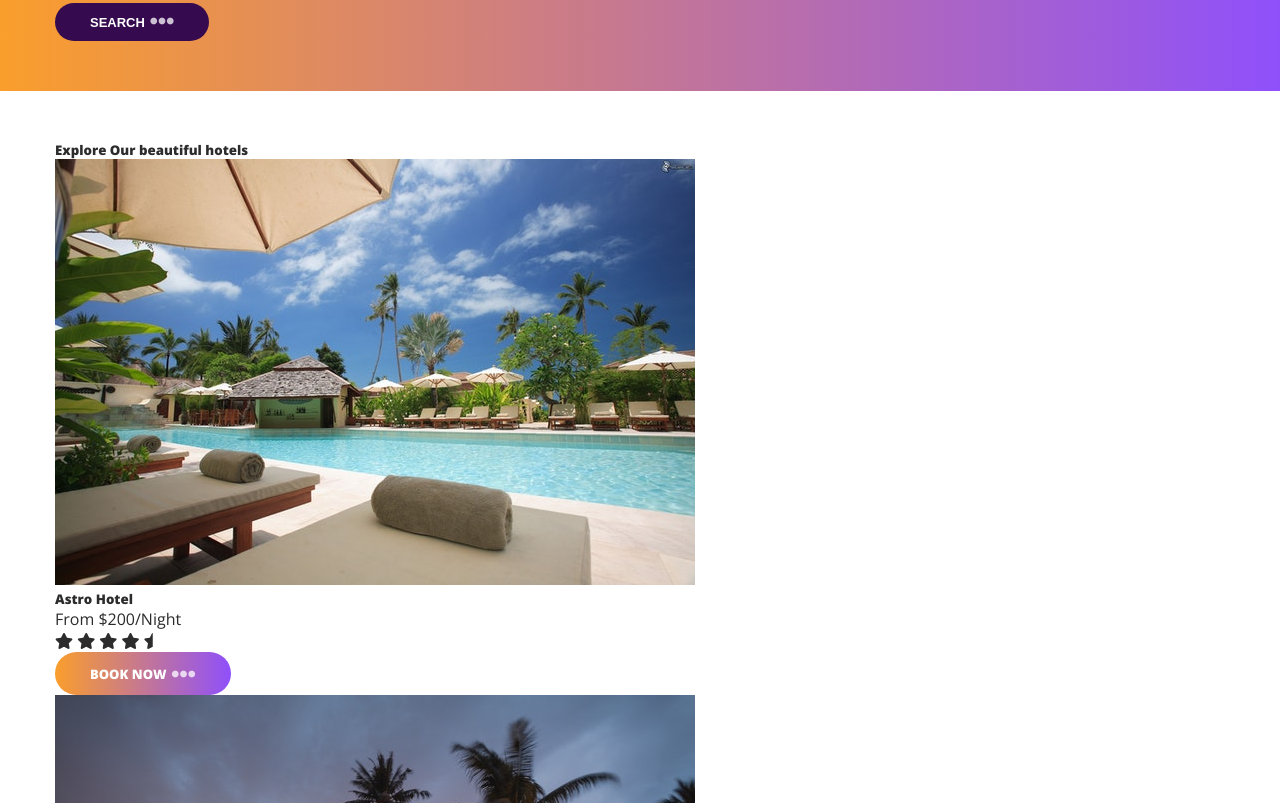
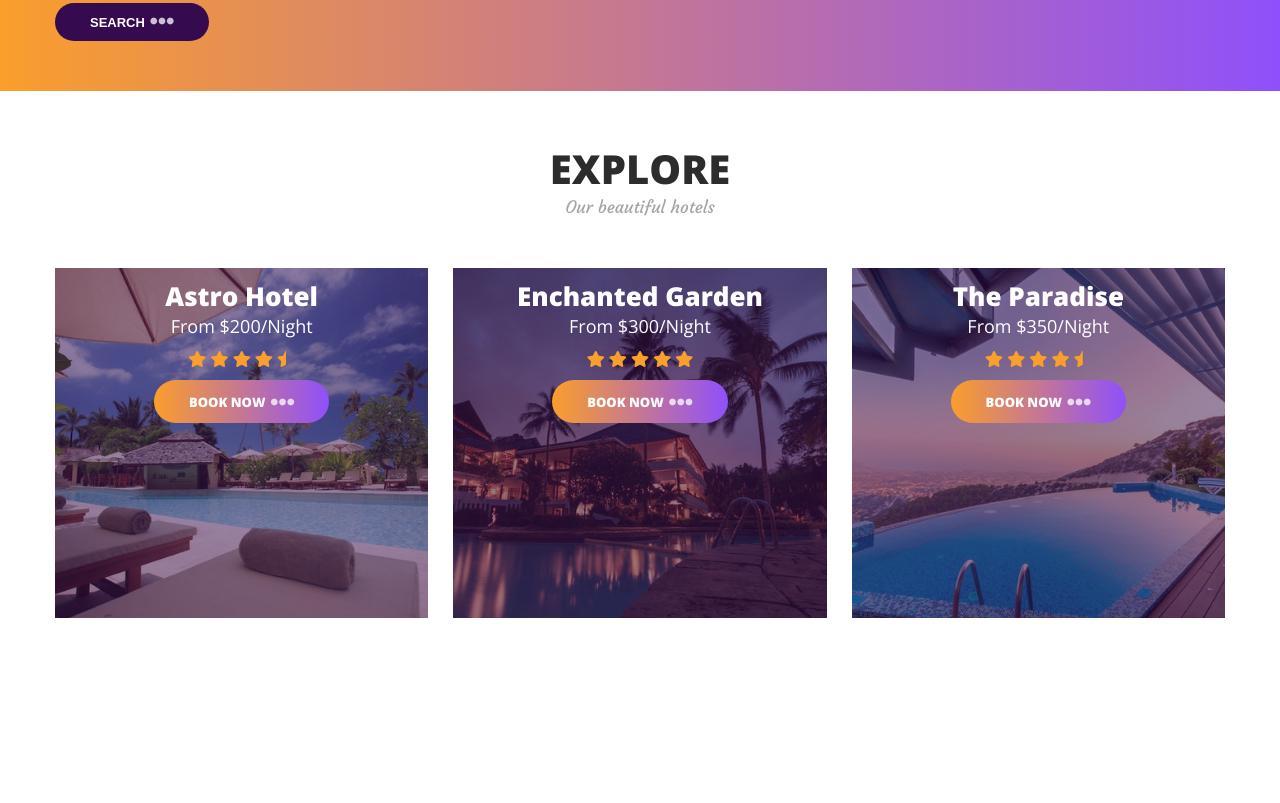
Before and after one commit to Mahfi-hub/HotelCalifornia, a plain HTML site: page index.html in a window 1280 px wide. Shown: the part 1237-2040 px from the top of the page. After the commit the page ends 1905 px from the top, so only its background shows below. Drawn offline with nearby package versions, Linux system fonts and the light colour scheme.

Commit message:
Add style to featured hotel section

```diff
--- a/style.css
+++ b/style.css
@@ -54,6 +54,16 @@
   max-width: 120rem;
   padding: 0 1.5rem;
   margin: 0 auto;
+}
+.form-btn {
+  margin-top: 2.5rem;
+  cursor: pointer;
+}
+.btn-purple {
+  background-color: var(--purple-solid);
+}
+.btn-purple:hover {
+  background-color: var(--purple-light);
 }
 /* Header styles */
 .header {
@@ -198,23 +208,81 @@
   font-weight: bold;
 }
 .input,
-.options{
+.options {
   outline: none;
   border: none;
   width: 100%;
   min-height: 4rem;
   color: #a5a5a5;
   letter-spacing: 2px;
-  font-family: 'Open Sans', sans-serif;
+  font-family: "Open Sans", sans-serif;
+  resize: none;
+}
+::placeholder {
+  color: inherit;
+}
+/* featured hotels extion styles */
+.section-head {
+  text-align: center;
+  margin-bottom: 5rem;
 }
 
-.form-btn{
-  margin-top: 2.5rem;
-  cursor: pointer;
+.heading {
+  display: block;
+  font-size: 4rem;
+  text-transform: uppercase;
 }
-.btn-purple{
-  background-color: var(--purple-solid);
+.sub-heading {
+  font-size: 1.7rem;
+  font-family: "Courgette", cursive;
+  font-weight: 300;
+  color: #a5a5a5;
 }
-.btn-purple:hover{
-  background-color: var(--purple-light);
+.grid {
+  display: grid;
+  grid-template-columns: repeat(auto-fit, minmax(30rem, 1fr));
+  grid-gap:2.5rem;
 }
+.grid-item{
+  display:flex;
+  flex-direction: column;
+  align-items: center;
+}
+.featured-hotels {
+  height: 35rem;
+  color: #fff;
+  padding: 1rem;
+  position: relative;
+}
+.featured-hotels:before {
+  content: '';
+  position: absolute;
+  top: 0;
+  left: 0;
+  width: 100%;
+  height: 100%;
+  background-color: var(--purple-transparent-alt);
+  z-index:-1;
+}
+.hotel-image {
+  width: 100%;
+  height: 100%;
+  object-fit: cover;
+  position: absolute;
+  top: 0;
+  left: 0;
+  z-index: -2;
+}
+.hotel-name {
+  font-size: 2.6rem;
+}
+.hotel-price{
+  font-size: 1.8rem;
+}
+.hotel-rating {
+  margin:1rem 0;
+}
+.rating {
+  color: var(--yellow-solid)
+}
+/* TODO: besoin d'être optimimsier */
```
